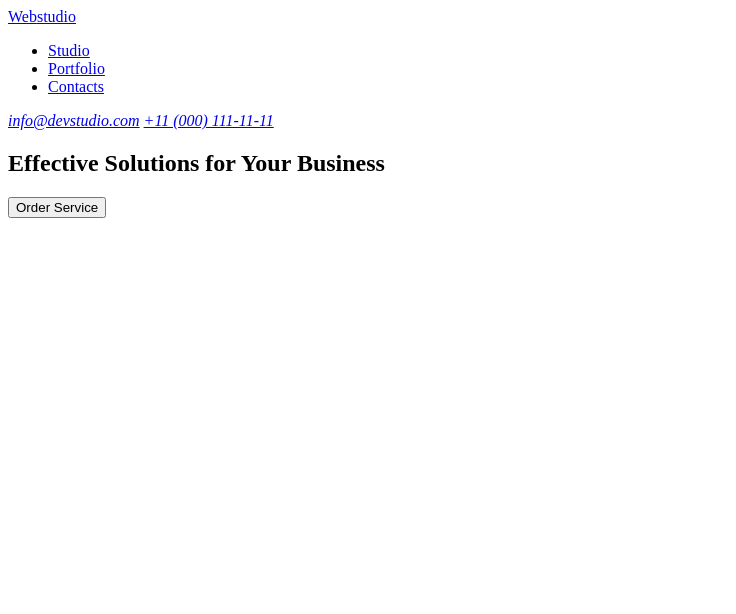
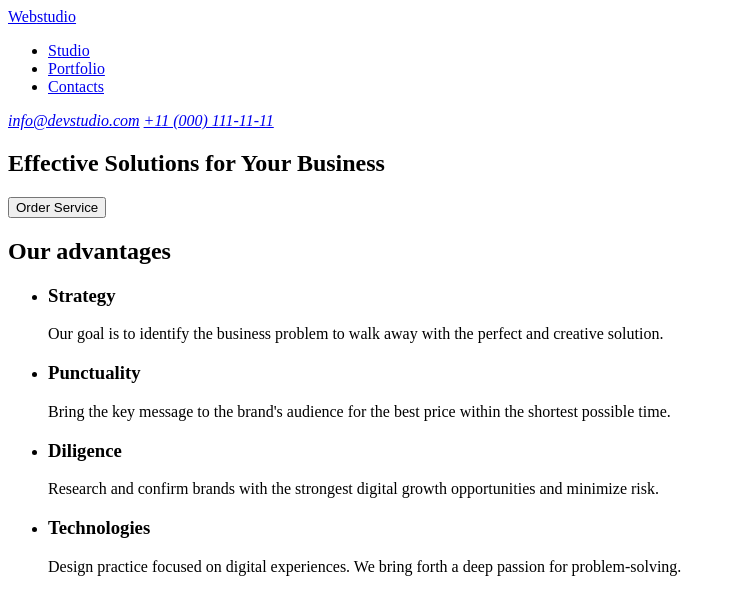
Before and after one commit to Masikkx/goit-markup-hw-02, a plain HTML site: page index.html in a window 1280 px wide. Shown: the whole page, without its empty margins (0-736 px from the left). Drawn offline with Linux system fonts and the light colour scheme.

Commit message:
Add section Our advantages for index.html

```diff
--- a/index.html
+++ b/index.html
@@ -29,6 +29,31 @@
 				for Your Business</h1>
 				<button type="button">Order Service</button>
 			</section>
+
+			<section>
+				<h2>Our advantages</h2>
+				<ul>
+					<li>
+						<h3>Strategy</h3>
+						<p>Our goal is to identify the business
+						problem to walk away with the perfect and creative solution. </p>
+					</li>
+					<li>
+						<h3>Punctuality</h3>
+						<p>Bring the key message to the brand's audience for the best price within the shortest possible time.</p>
+					</li>
+					<li>
+						<h3>Diligence</h3>
+						<p>Research and confirm brands with the strongest digital growth opportunities and minimize risk.</p>
+					</li>
+					<li>
+						<h3>Technologies</h3>
+						<p>Design practice focused on digital experiences. We bring forth a deep passion for problem-solving.</p>
+					</li>
+				</ul>
+			</section>
+
+
 		</main>
 </body>
 </html>
```
